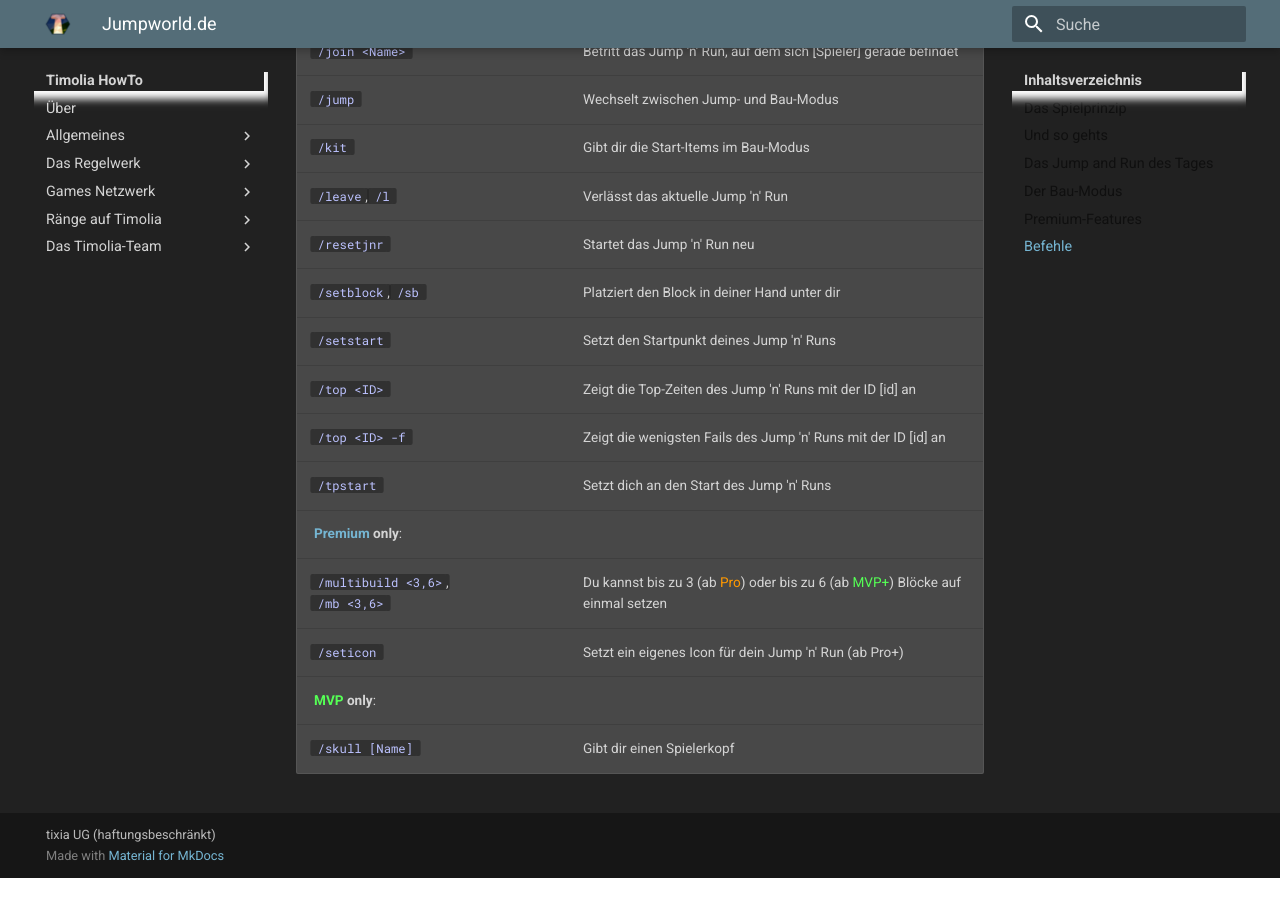
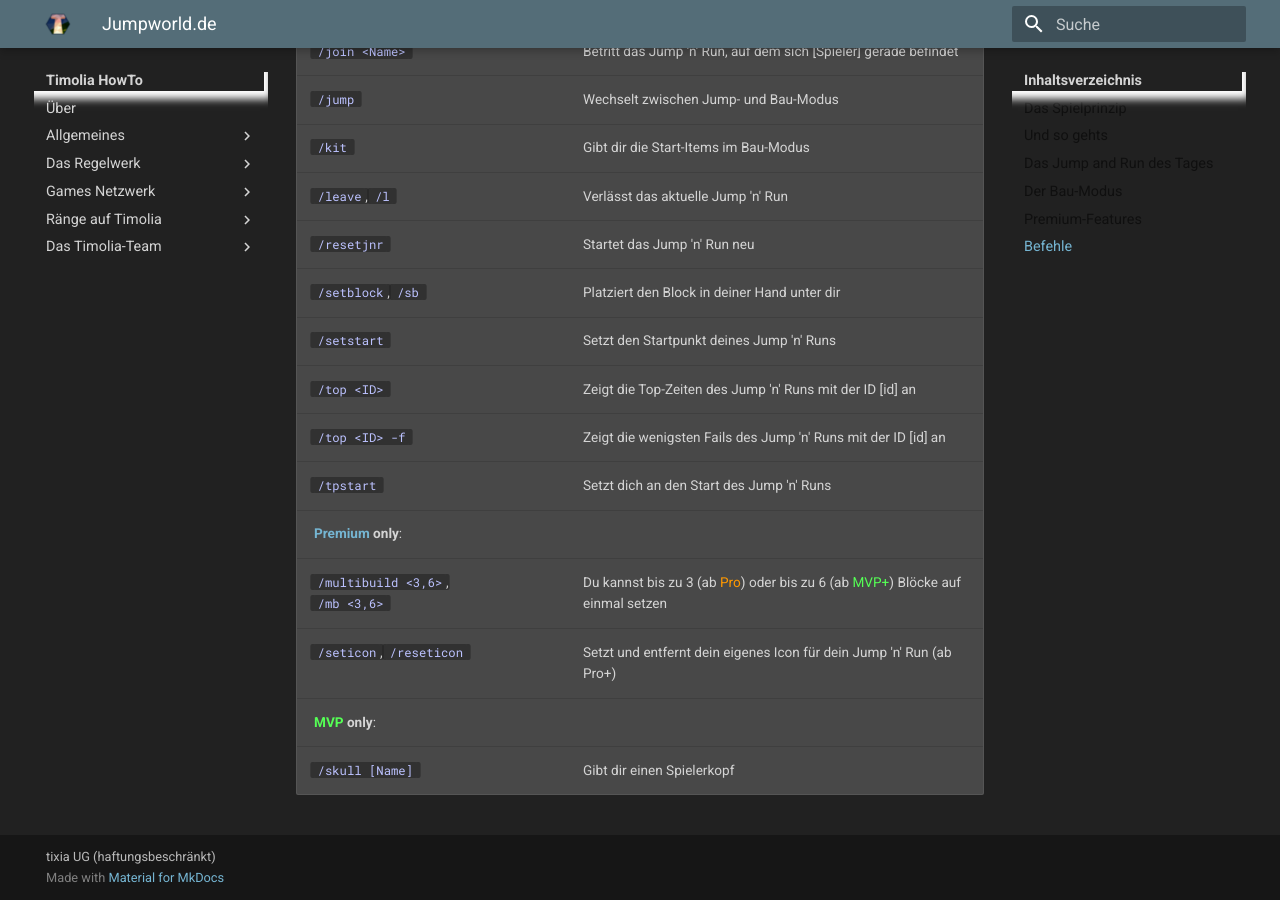
Before and after one commit to TimoliaDE/HowTo, an MkDocs documentation site: the page built from docs/games/jumpworld.de.md, in a window 1280 px wide and 900 px high, scrolled down 2756 px. Built offline with MkDocs 1.6.1 and Material for MkDocs 9.7.7, drawn with Linux system fonts in a browser that asks for light colours; old or Windows-style settings are respelled for this version of MkDocs; before the commit the page ends 3634 px from its top, so only the background shows below that.

Commit message:
Neue Befehle auf der JumpWorld-Seite II

```diff
--- a/docs/games/jumpworld.de.md
+++ b/docs/games/jumpworld.de.md
@@ -73,6 +73,6 @@ Welcher Premium-Rang dir welche Vorteile bietet, kannst du [hier](/ranks/premium
 | `/tpstart`                      | Setzt dich an den Start des Jump 'n' Runs |
 **[Premium](/ranks/premium/) only**:
 | `/multibuild <3,6>`,<br>`/mb <3,6>` | Du kannst bis zu 3 (ab <span class="pro">Pro</span>) oder bis zu 6 (ab <span class="mvp">MVP+</span>) Blöcke auf einmal setzen
-| `/seticon`                      | Setzt ein eigenes Icon für dein Jump 'n' Run (ab <span class="pro+">Pro+</span>)
+| `/seticon`, `/reseticon`        | Setzt und entfernt dein eigenes Icon für dein Jump 'n' Run (ab <span class="pro+">Pro+</span>)
 **[<span class='mvp'>MVP</span>](/ranks/premium/) only**:
 | `/skull [Name]`                 | Gibt dir einen Spielerkopf
```
